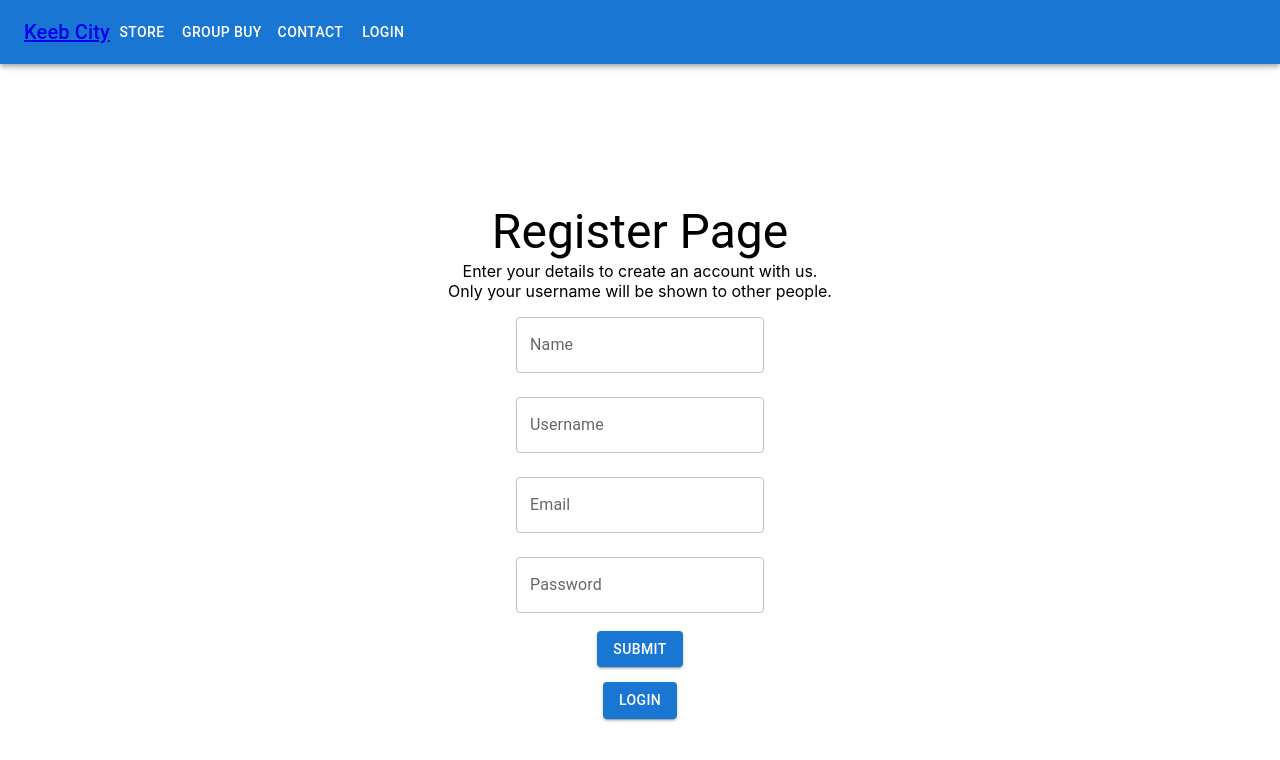
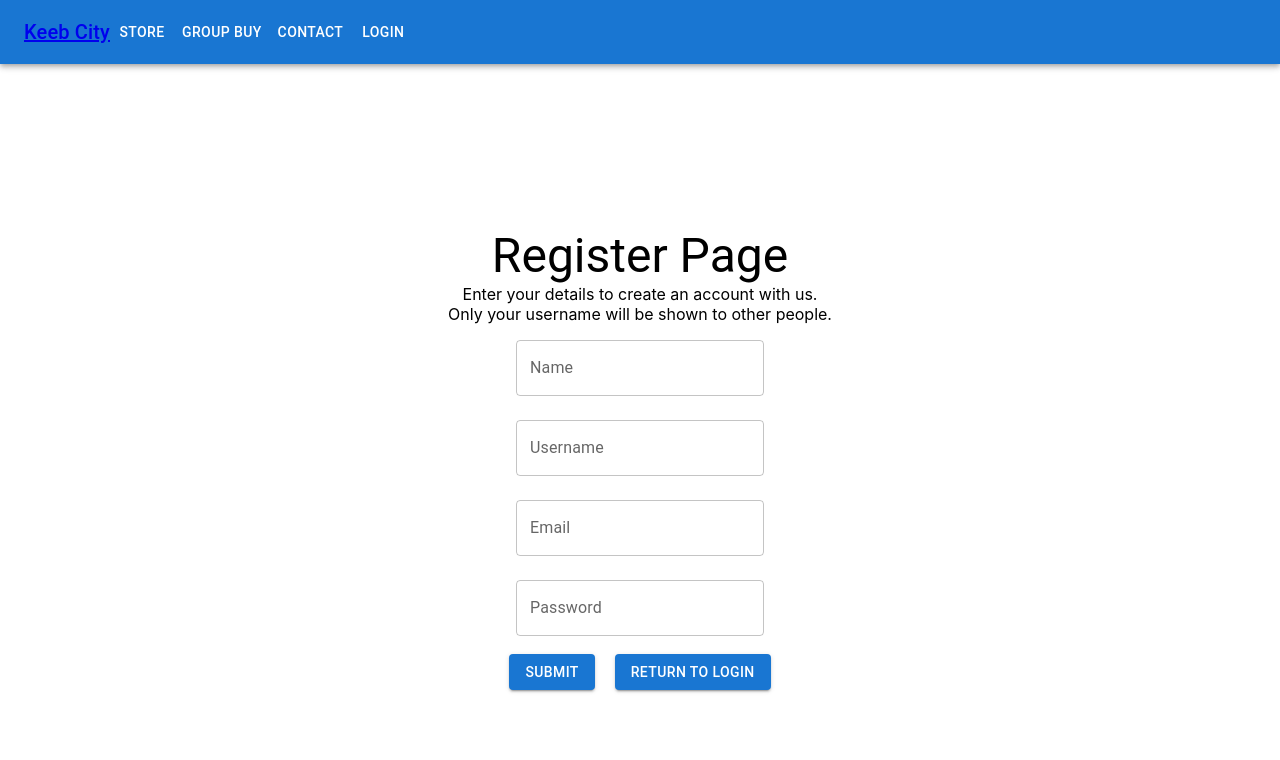
Before and after one commit to ChetanTakyar/Keyboard-Store, a React (Create React App) app in the folder online-store/: page /register in a window 1280 px wide. Shown: the top 760 px of the page. Built offline with nearby package versions, Linux system fonts and the light colour scheme.

Commit message:
cleaned up button possitioning on register page

```diff
--- a/online-store/src/pages/Register.js
+++ b/online-store/src/pages/Register.js
@@ -1,4 +1,4 @@
-import { Button, Grid, TextField, Typography } from "@mui/material";
+import { Box, Button, Grid, TextField, Typography } from "@mui/material";
 import React, { Component } from "react";
 import { Link } from "react-router-dom";
 
@@ -9,7 +9,7 @@ export default class Register extends Component {
 
   render() {
     return (
-      <div>
+      <Box>
         <Grid
           container
           spacing={0}
@@ -56,9 +56,12 @@ export default class Register extends Component {
             margin="normal"
             variant="outlined"
           />
+          <Box
+            display="inline-flex"
+            style={{ margin: "10px 0" }}>
             <Button
               variant="contained"
-            style={{ margin: "10px 0" }}>
+              style={{ margin: "0 10px" }}>
               <Link
                 to="/login"
                 onClick={this.onSubmit}
@@ -68,11 +71,13 @@ export default class Register extends Component {
             </Button>
             <Button
               variant="contained"
-            style={{ margin: "5px 0" }}>
-            Login
+              href="/login"
+              style={{ margin: "0 10px" }}>
+              Return to Login
             </Button>
+          </Box>
         </Grid>
-      </div>
+      </Box>
     );
   }
 }
```
Lines whose indentation alone changed are shown as unchanged.
